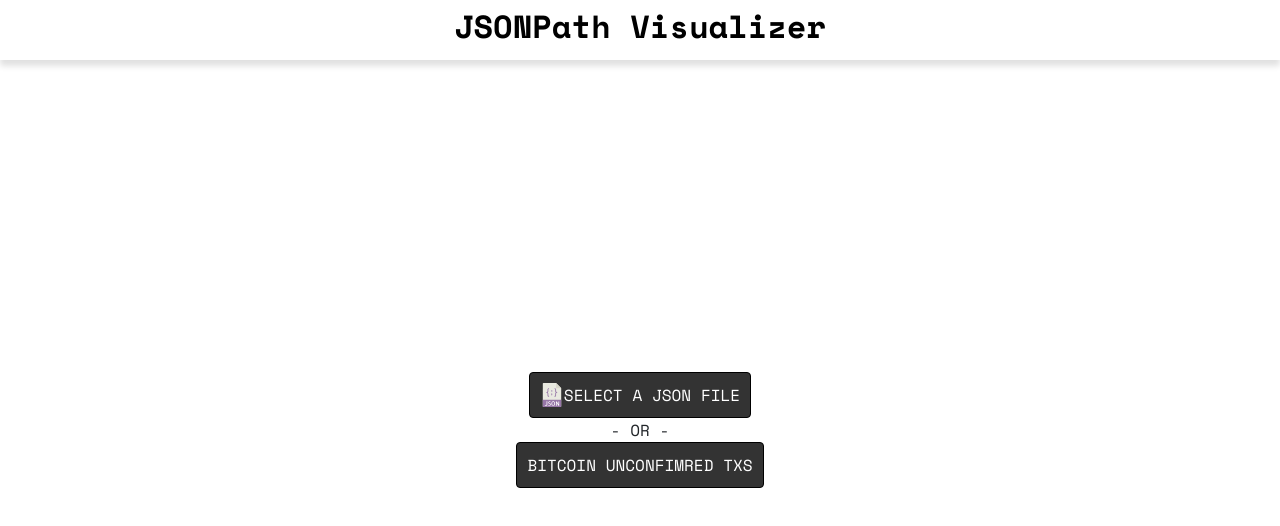
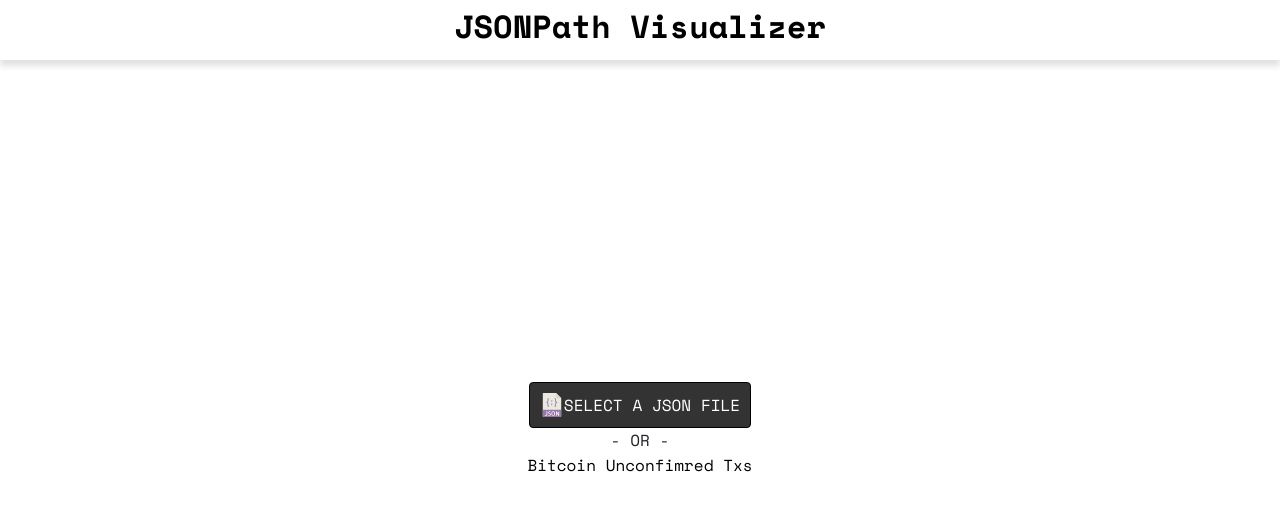
Before and after one commit to adamazad/jsonpath-visualizer, a React (Create React App) app: page / in a window 1280 px wide. Shown: the top 526 px of the page. Built offline with nearby package versions, Linux system fonts and the light colour scheme.

Commit message:
💄 Bitcoin fetch button

```diff
--- a/src/containers/NewQuery.js
+++ b/src/containers/NewQuery.js
@@ -72,7 +72,7 @@ function NewQuery() {
         </div>
       </form>
       - OR -
-      <button className="primary" onClick={ fetchBitcoinUnconfirmedTx }>Bitcoin Unconfimred Txs</button>
+      <button className="link" onClick={ fetchBitcoinUnconfirmedTx }>Bitcoin Unconfimred Txs</button>
     </Center.Content>
   );
 
```
